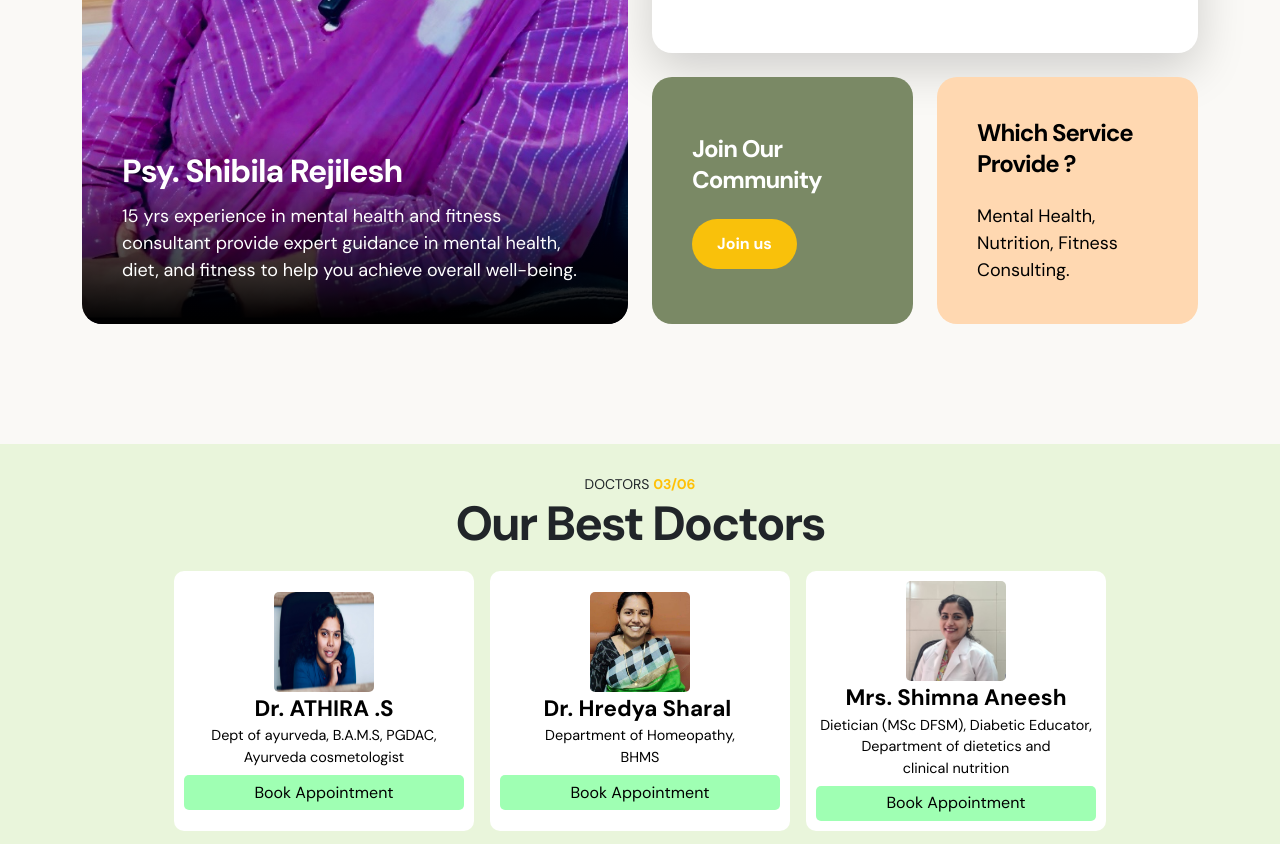
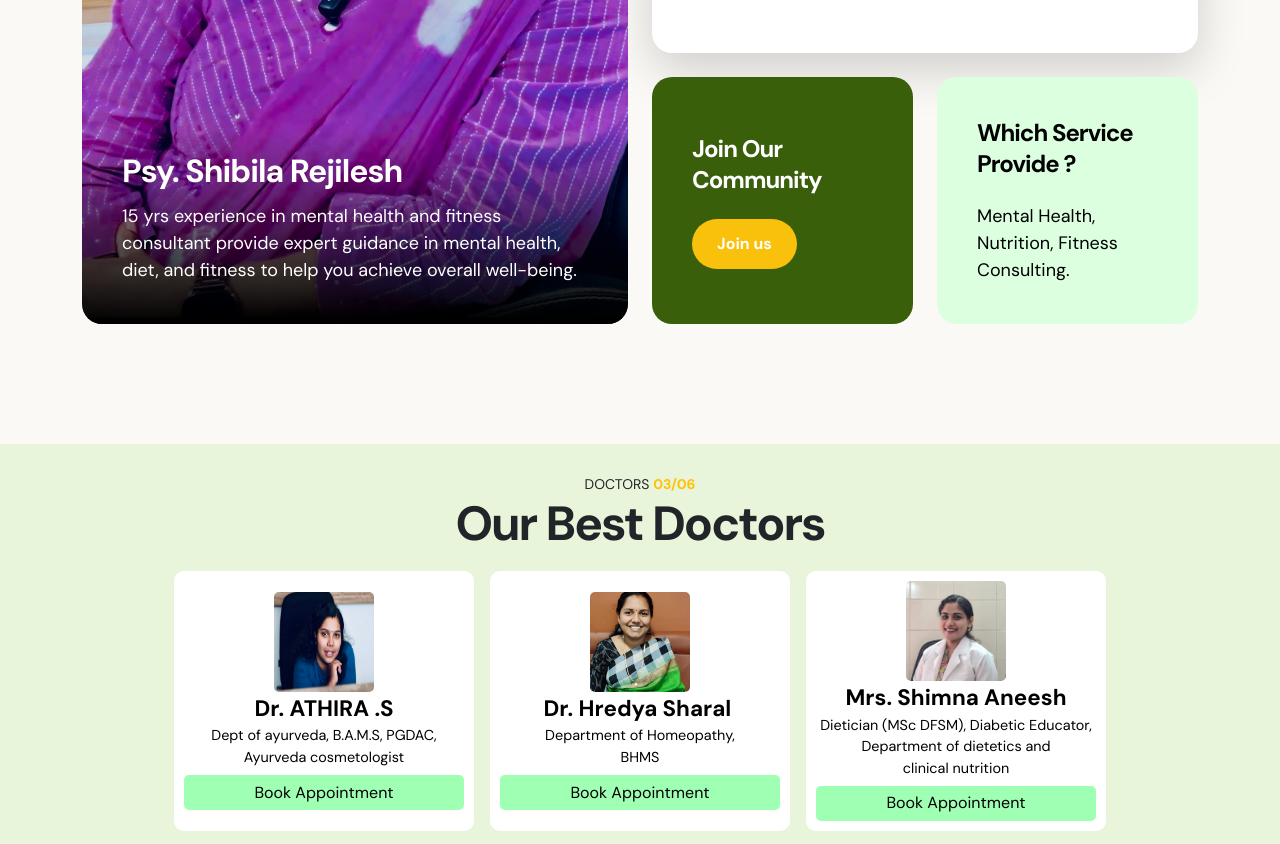
Before and after one commit to Ameenmohammed1/melhorme, a plain HTML site: page index.html in a window 1280 px wide. Shown: the part 1479-2323 px from the top of the page. Drawn offline with Linux system fonts and the light colour scheme; files whose address does not match are found by name.

```diff
--- a/index.html
+++ b/index.html
@@ -226,7 +226,7 @@
 
                             <div class="row h-100">
                                 <div class="col-lg-6 col-6">
-                                    <div class="about-thumb d-flex flex-column justify-content-center bg-danger mb-lg-0 h-100" style="background: #7a8965 !important;">
+                                    <div class="about-thumb d-flex flex-column justify-content-center bg-danger mb-lg-0 h-100" style="background: #3A5F0B !important;">
 
                                         <div class="about-info">
                                             <h5 class="text-white mb-4">Join Our Community</h5>
@@ -237,7 +237,7 @@
                                 </div>
 
                                 <div class="col-lg-6 col-6">
-                                    <div class="about-thumb d-flex flex-column justify-content-center bg-warning mb-lg-0 h-100"  style="background:#FFD8B1 !important;">
+                                    <div class="about-thumb d-flex flex-column justify-content-center bg-warning mb-lg-0 h-100"  style="background:#dcffe0 !important;">
 
                                         <div class="about-info">
                                             <h5 class="text-white mb-4" style="color: #000 !important;">Which Service Provide ?</h5>
```
Also changed, not shown: images/icon/Logo.png.
